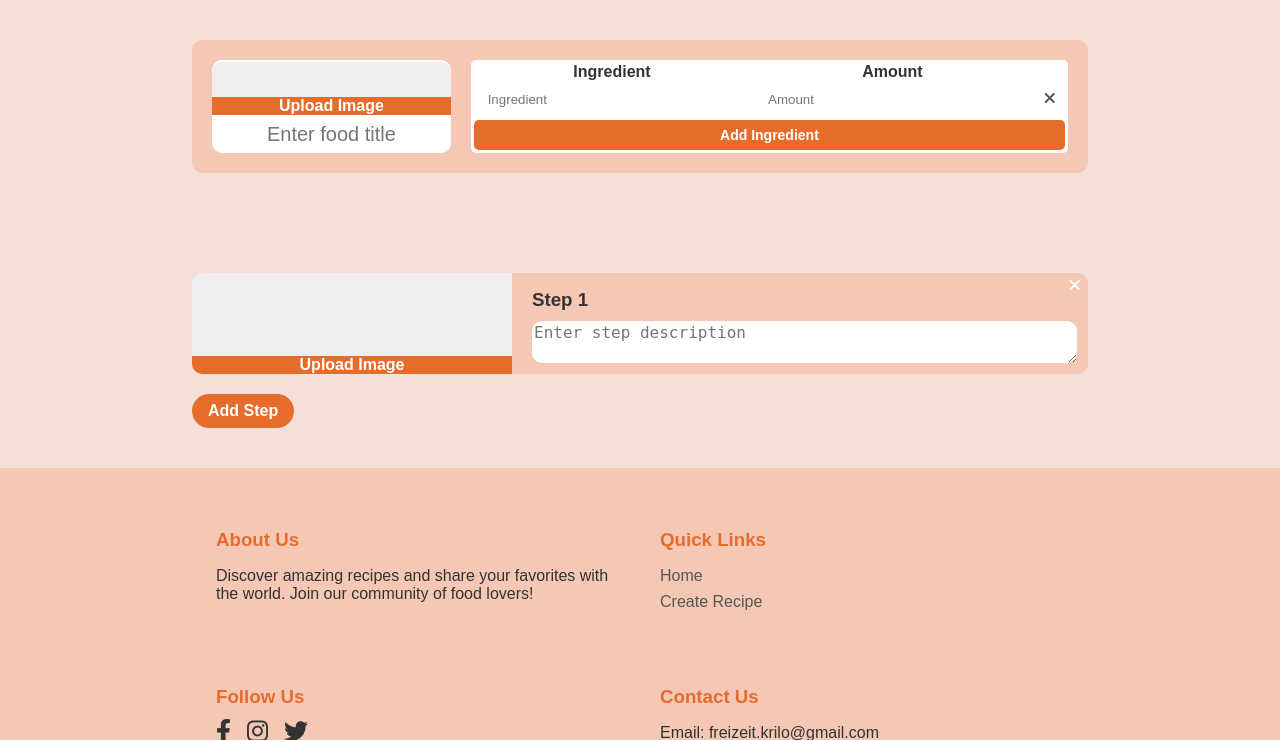
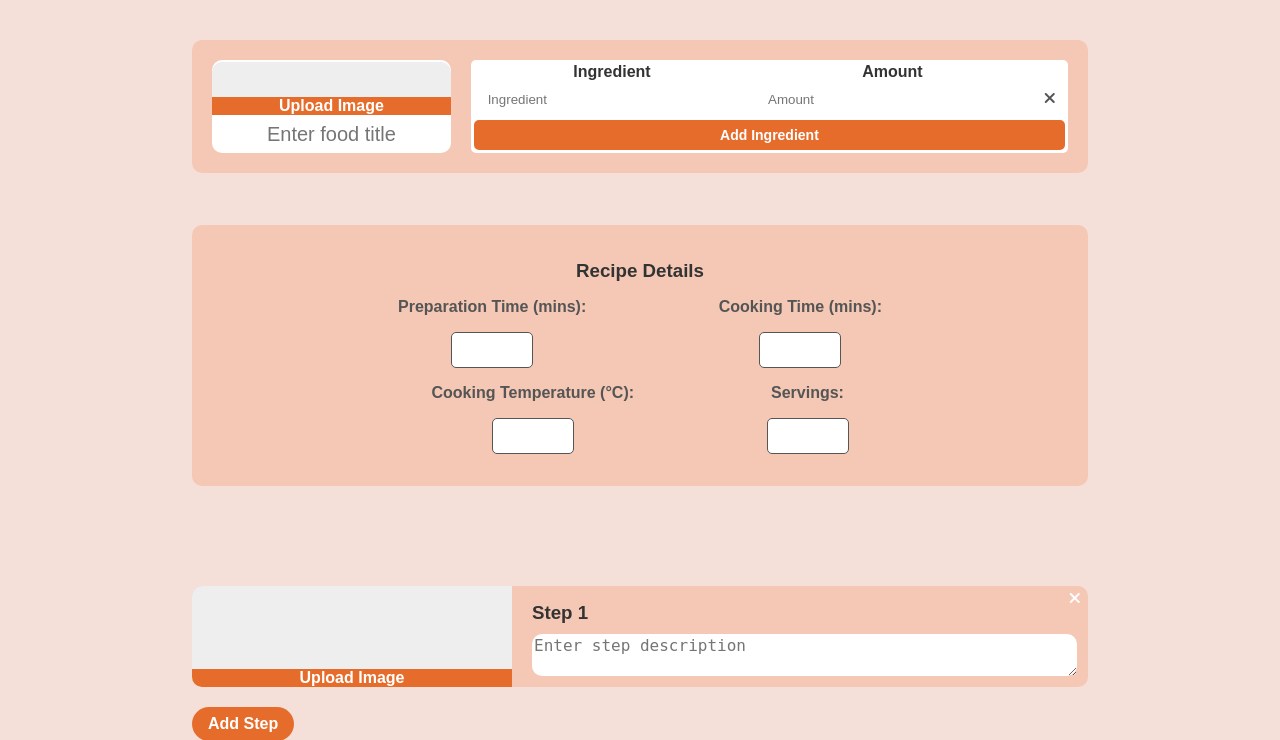
Before and after one commit to David-ssnd/WSE-Project, a PHP site: page /create_recipe/ in a window 1280 px wide. Shown: the part 74-814 px from the top of the page. Run offline with PHP 8.4, Linux system fonts and the light colour scheme.

Commit message:
feat: add recipe details form with preparation, cooking time, temperature, and servings inputs

```diff
--- a/create_recipe/index.html
+++ b/create_recipe/index.html
@@ -65,6 +65,27 @@
                 </tbody>
             </table>
         </div>
+        <div class="recipe-details">
+            <h3>Recipe Details</h3>
+            <form>
+                <div class="detail-item">
+                    <label for="prep-time">Preparation Time (mins):</label>
+                    <input type="number" id="prep-time" min="0">
+                </div>
+                <div class="detail-item">
+                    <label for="cook-time">Cooking Time (mins):</label>
+                    <input type="number" id="cook-time" min="0">
+                </div>
+                <div class="detail-item">
+                    <label for="temperature">Cooking Temperature (°C):</label>
+                    <input type="number" id="temperature" min="0">
+                </div>
+                <div class="detail-item">
+                    <label for="servings">Servings:</label>
+                    <input type="number" id="servings" min="0">
+                </div>
+            </form>
+        </div>
 
         <div class="recipe-steps">
             <div class="step">
--- a/create_recipe/script.js
+++ b/create_recipe/script.js
@@ -127,3 +127,11 @@ function reNumerate() {
       steps[i].querySelector('h3').innerText = 'Step ' + (i + 1);
   }
 }
+
+document.querySelectorAll('input[type="number"]').forEach(input => {
+  input.addEventListener('input', () => {
+      if (input.value < 1) {
+          input.value = ''; // Vymaže neplatnú hodnotu
+      }
+  });
+});
--- a/resources/styles.css
+++ b/resources/styles.css
@@ -850,3 +850,45 @@ body {
     font-size: 0.875rem;
     color: var(--secondary);
 }
+
+/* recipe details */
+
+.recipe-details {
+    margin-top: 2rem;
+    padding: 1rem;
+    background-color: var(--food-item-bg);
+    border-radius: 0.625rem;
+    text-align: center;
+    width: calc(100% - 2rem);
+    background-color: var(--navbar);
+}
+
+.recipe-details h3 {
+    margin-bottom: 1rem;
+    color: var(--primary);
+}
+
+.detail-item {
+    display: inline-flex;
+    flex-direction: column;
+    align-items: center;
+    margin-bottom: 1rem;
+    margin-left: 4rem;
+    margin-right: 4rem;
+    gap: 0.5rem;
+}
+
+.detail-item label {
+    margin-bottom: 0.5rem;
+    font-weight: bold;
+    color: var(--secondary);
+}
+
+.detail-item input {
+    padding: 0.5rem;
+    border: 1px solid var(--secondary);
+    border-radius: 0.3125rem;
+    font-size: 1rem;
+    background-color: var(--search-bar);
+    width: 4rem;
+}
```
